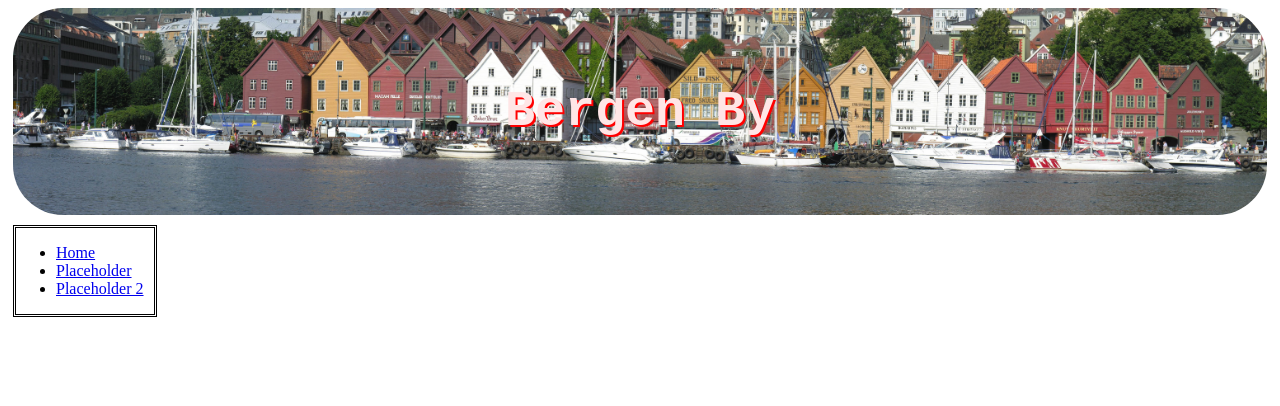
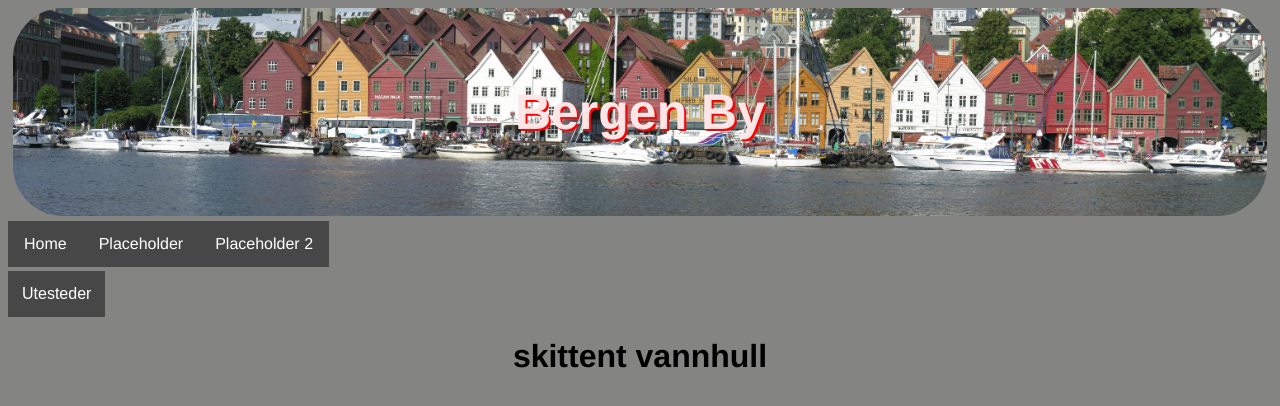
Before and after one commit to okgrim/info134, a plain HTML site: page index.html in a window 1280 px wide. Drawn offline with Linux system fonts and the light colour scheme.

Commit message:
Add files via upload
Startet på CSS drop down / navbar

```diff
--- a/index.html
+++ b/index.html
@@ -17,5 +17,16 @@
         </ul>
       </nav>
      </div>
+
+     <div class="dropdown">
+       <button class="dropbtn">Utesteder</button>
+        <div class="dropdown-content">
+          <a href="#ricks">Ricks</a>
+          <a href="#donPipo">Don Pipo</a>
+          <a href="#garage">Garage</a>
+        </div>
+      </div>
+
+      <h1 id="ricks"> skittent vannhull </h1>
   </body>
 </html>
--- a/stilen.css
+++ b/stilen.css
@@ -1,5 +1,6 @@
 body {
-  background;
+  background-color: #848482;
+  font-family: helvetica;
 }
 p {
   font-size: 50px;
@@ -11,14 +12,14 @@ h1 {
 }
 
 #hBilde1 {
-  font-family: monospace;
+  font-family: helvetica;
   background-color: white;
   background-image: url("Bergen Bryggen.jpg");
   border-radius: 50px;
   margin: 5px;
   color:  #ffe6e6;
   font-size: 50px;
-   text-shadow: 2px 2px #ff0000;
+  text-shadow: 2px 2px #ff0000;
   padding: 75px;
   background-size:cover;
   background-position: center;
@@ -31,10 +32,8 @@ header{
 
 #mainNav {
   display:inline-block;
-  border: black 3px double;
-  margin: 5px;
-  padding-right: 10px;
-
+  margin: 0;
+  padding-right: 0;
 }
 
 
@@ -51,3 +50,70 @@ header{
   font-style: italic;
   color: coral;
 }
+
+ul{
+  list-style-type: none;
+  margin: 0;
+  padding: 0;
+  overflow: hidden;
+  background-color: #474747;
+}
+
+li{
+  float: left;
+}
+
+li a{
+  display: block;
+  color: white;
+  text-align: center;
+  padding: 14px 16px;
+  text-decoration: none;
+}
+
+li a:hover{
+  background-color: #5e5e5e;
+}
+
+
+.dropbtn {
+    background-color: #474747;
+    color: white;
+    padding: 14px;
+    font-size: 16px;
+    border: none;
+    cursor: pointer;
+    min-width: 160px
+    float: left;
+}
+
+.dropdown {
+    position: relative;
+    display: inline-block;
+}
+
+.dropdown-content {
+    display: none;
+    position: absolute;
+    background-color: #FFFFFF;
+    min-width: 240px;
+    box-shadow: 0px 16px 32px 0px rgba(0,0,0,0.2);
+    z-index: 1;
+}
+
+.dropdown-content a {
+    color: black;
+    padding: 12px 16px;
+    text-decoration: none;
+    display: block;
+}
+
+.dropdown-content a:hover {background-color: #5e5e5e}
+
+.dropdown:hover .dropdown-content {
+    display: block;
+}
+
+.dropdown:hover .dropbtn {
+    background-color: #474747;
+}
```
Also changed, not shown: side4.html (added, +14 -0 lines).
